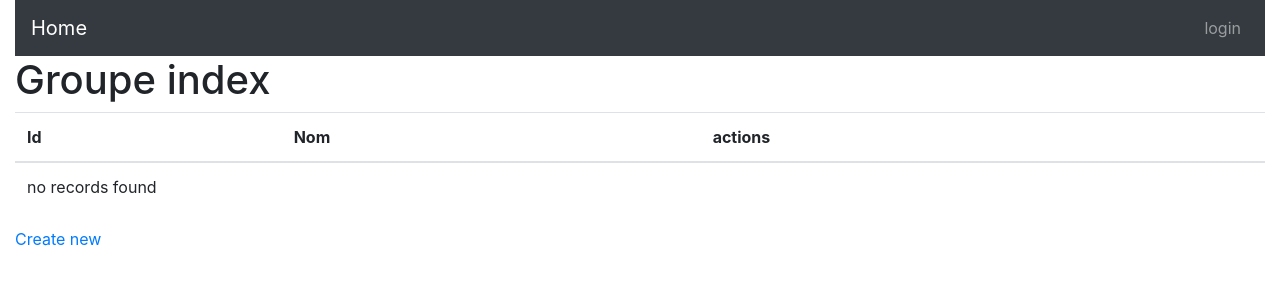
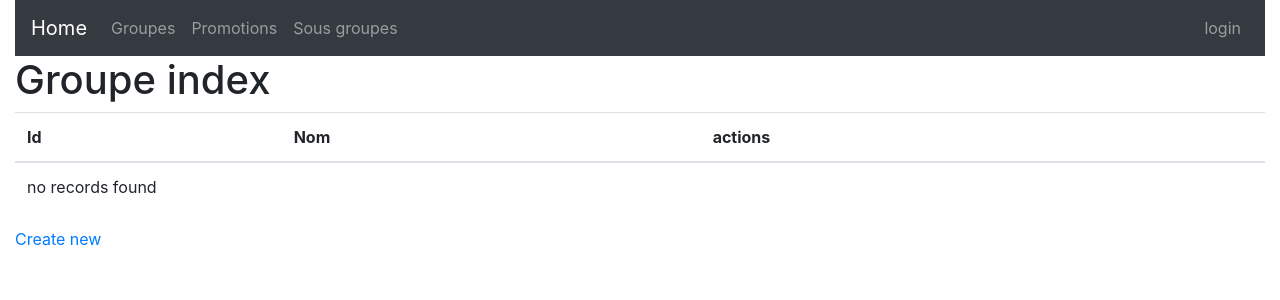
Before and after one commit to KevinKerkhove/ProjetS6, a Symfony app: template templates/groupe/index.html.twig in a window 1280 px wide. Shown: the top 300 px of the page. Run offline with Twig, Linux system fonts and the light colour scheme; the template is opened without the code that fills it, so the values that code supplies are empty; some libraries are stand-ins or nearby versions.

Commit message:
Ajout de lien dans la navbar

```diff
--- a/templates/navBar.html.twig
+++ b/templates/navBar.html.twig
@@ -15,6 +15,15 @@
                     <a class="nav-link" href="{{ path('etudiant_index') }}">Liste des étudiants</a>
                 </li>
             {% endif %}
+            <li class="nav-item">
+                <a class="nav-link" href="{{ path('groupe_index') }}">Groupes</a>
+            </li>
+            <li class="nav-item">
+                    <a class="nav-link" href="{{ path('promotion_index') }}">Promotions</a>
+            </li>
+            <li class="nav-item">
+                    <a class="nav-link" href="{{ path('sous_groupe_index') }}">Sous groupes</a>
+            </li>
         </ul>
     </div>
 
```
